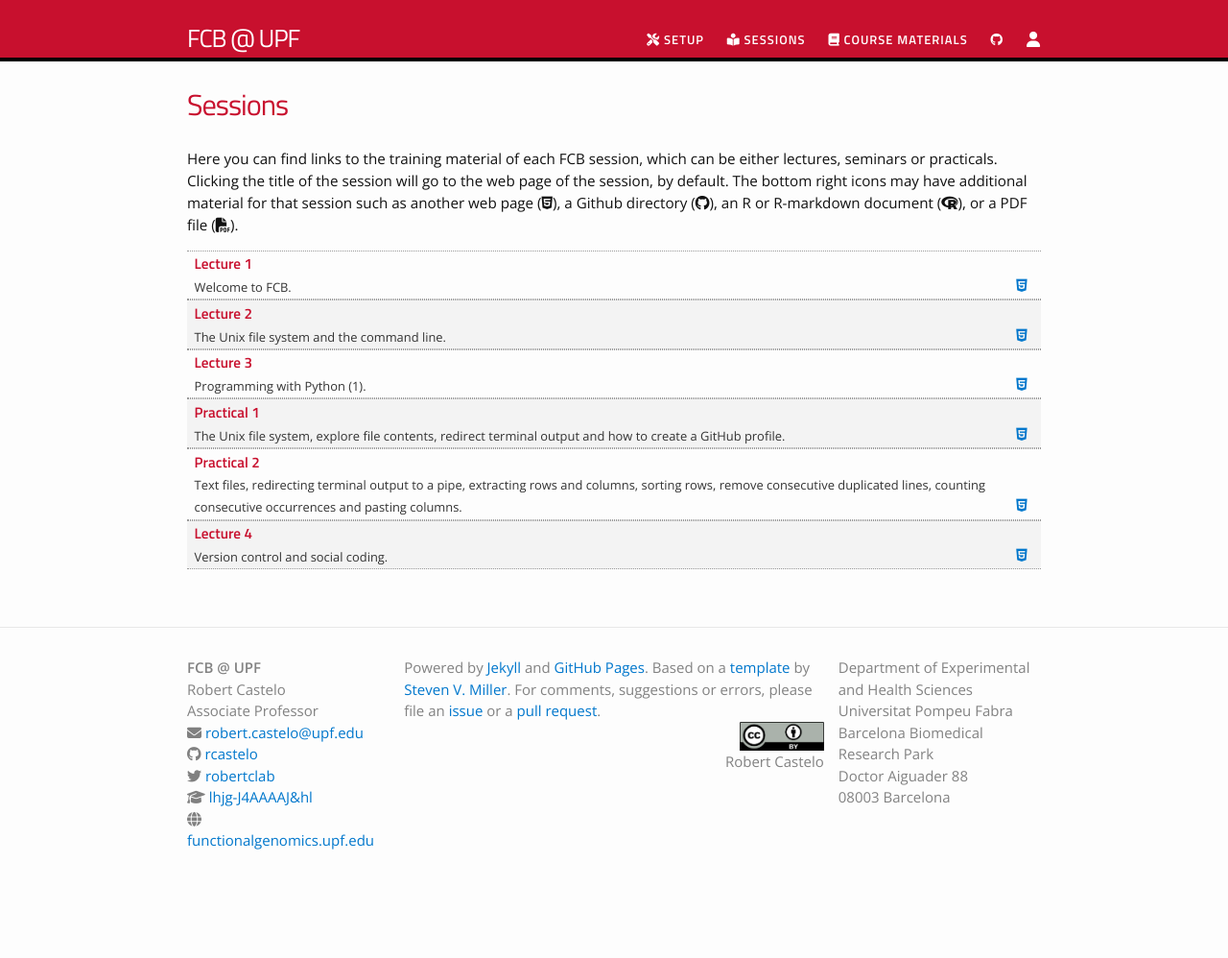
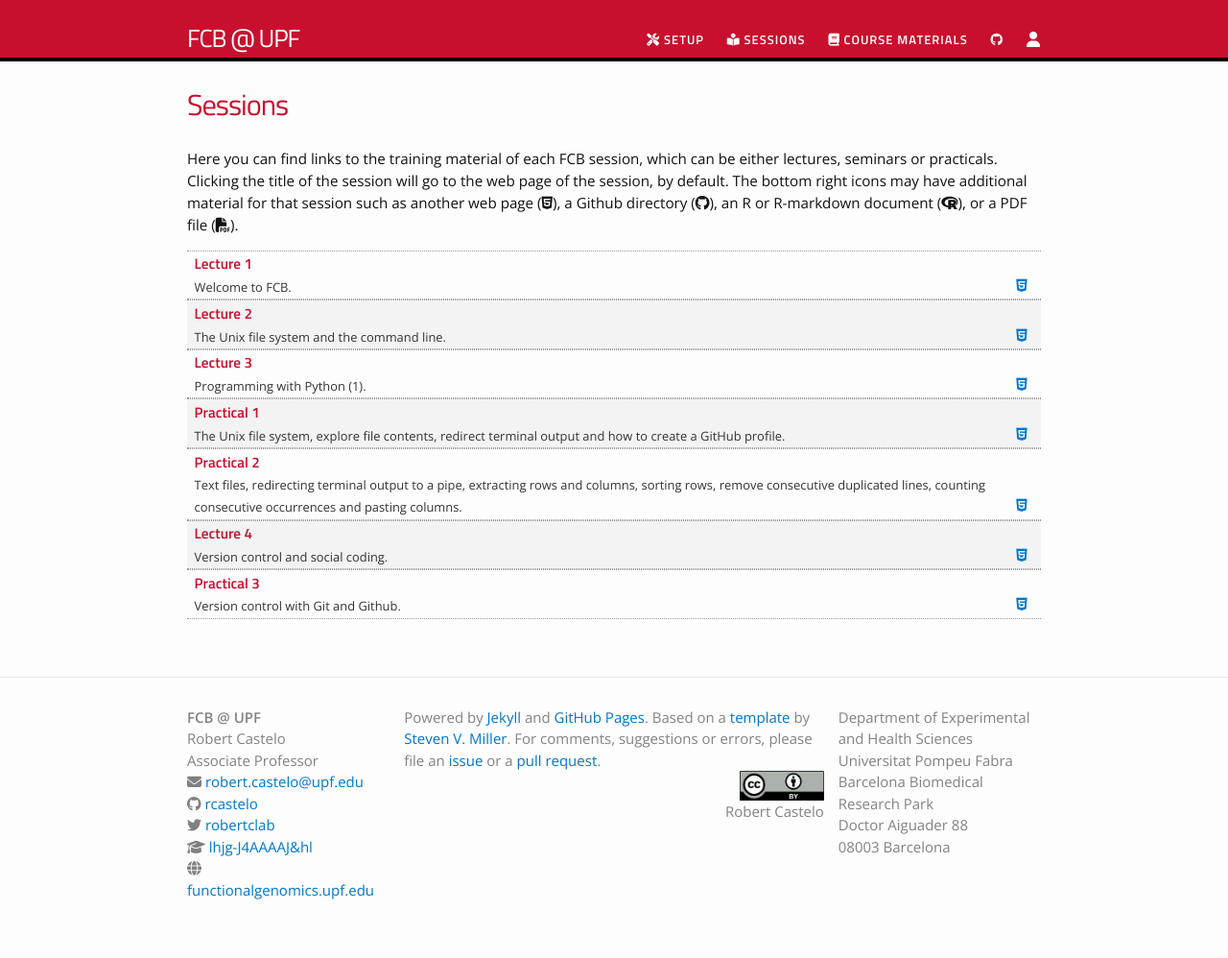
Before and after one commit to funcompbio/funcompbio.github.io, a Jekyll site: the page built from sessions.md, in a window 1280 px wide. Shown: the whole page at 96% size. Built offline with Jekyll 4.4.1, drawn with Linux system fonts in a browser that asks for light colours; nearby versions of some CDN libraries; before the commit the page ends 947 px from its top, so only the background shows below that.

Commit message:
Added session for practical 3.

```diff
--- a/_data/sessions.yml
+++ b/_data/sessions.yml
@@ -27,3 +27,8 @@
   dirname: lecture4
   slides: Lecture4
   desc: "Version control and social coding."
+
+- title: "Practical 3"
+  dirname: practical3
+  slides: Practical3
+  desc: "Version control with Git and Github."
```
